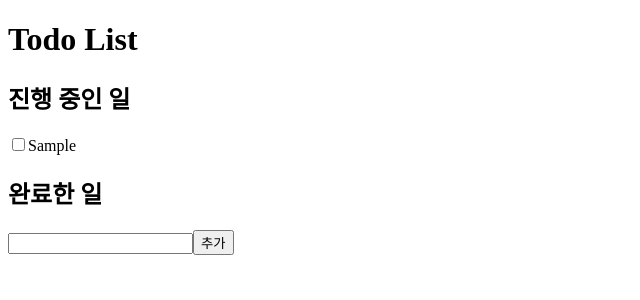
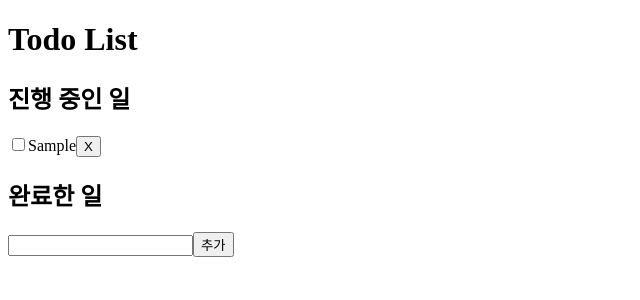
Before and after one commit to ruubyme/todo-list-typescript, a React (Vite) app: page / in a window 1280 px wide. Both pictures are taken after typing "Sample" into the empty fields and a click on the button "추가". Shown: the top 300 px of the page, without its empty margins (0-640 px from the left). Built offline with nearby package versions, Linux system fonts and the light colour scheme.

Commit message:
Feat : todo-delete
todo리스트에서 todo 삭제

```diff
--- a/src/App.tsx
+++ b/src/App.tsx
@@ -11,6 +11,12 @@ type TodoType = {
 function App() {
   const [todos, setTodos] = useState<TodoType[]>([]);
   const [value, setValue] = useState("");
+
+  /**삭제 기능 */
+  const handleDelete = (id: number) => {
+    const updatedTodos = todos.filter((todo) => todo.id !== id);
+    setTodos(updatedTodos);
+  };
 
   /**todo 추가 기능 */
   const handleSubmit = (e: React.FormEvent<HTMLFormElement>) => {
@@ -33,7 +39,7 @@ function App() {
   return (
     <div>
       <h1>Todo List</h1>
-      <TodoList todos={todos} />
+      <TodoList todos={todos} onDelete={handleDelete} />
       <form onSubmit={handleSubmit}>
         <input
           type="text"
--- a/src/components/Todo.tsx
+++ b/src/components/Todo.tsx
@@ -8,13 +8,19 @@ type Todo = {
 
 type TodoProps = {
   todo: Todo;
+  onDelete: (id: number) => void;
 };
 
-const Todo: React.FC<TodoProps> = ({ todo }) => {
+const Todo: React.FC<TodoProps> = ({ todo, onDelete }) => {
+  const handleDelete = () => {
+    onDelete(todo.id);
+  };
+
   return (
     <div>
       <input type="checkbox" checked={todo.completed} />
       <span>{todo.value}</span>
+      <button onClick={handleDelete}>X</button>
     </div>
   );
 };
--- a/src/components/TodoList.tsx
+++ b/src/components/TodoList.tsx
@@ -4,6 +4,7 @@ import Todo from "./Todo";
 
 type TodoListProps = {
   todos: { id: number; value: string; completed: boolean }[];
+  onDelete: (id: number) => void;
 };
 
 const TodoListContainer = styled.div`
@@ -14,19 +15,23 @@ const TodoListTitle = styled.h2`
   font-size: 1.5rem;
 `;
 
-const TodoList: React.FC<TodoListProps> = ({ todos }) => {
+const TodoList: React.FC<TodoListProps> = ({ todos, onDelete }) => {
   const completedTodos = todos.filter((todo) => todo.completed);
   const incompletedTodos = todos.filter((todo) => !todo.completed);
+
+  const handleDelete = (id: number) => {
+    onDelete(id);
+  };
 
   return (
     <TodoListContainer>
       <TodoListTitle>진행 중인 일</TodoListTitle>
       {incompletedTodos.map((todo) => (
-        <Todo key={todo.id} todo={todo} />
+        <Todo key={todo.id} todo={todo} onDelete={handleDelete} />
       ))}
       <TodoListTitle>완료한 일</TodoListTitle>
       {completedTodos.map((todo) => (
-        <Todo key={todo.id} todo={todo} />
+        <Todo key={todo.id} todo={todo} onDelete={handleDelete} />
       ))}
     </TodoListContainer>
   );
```
